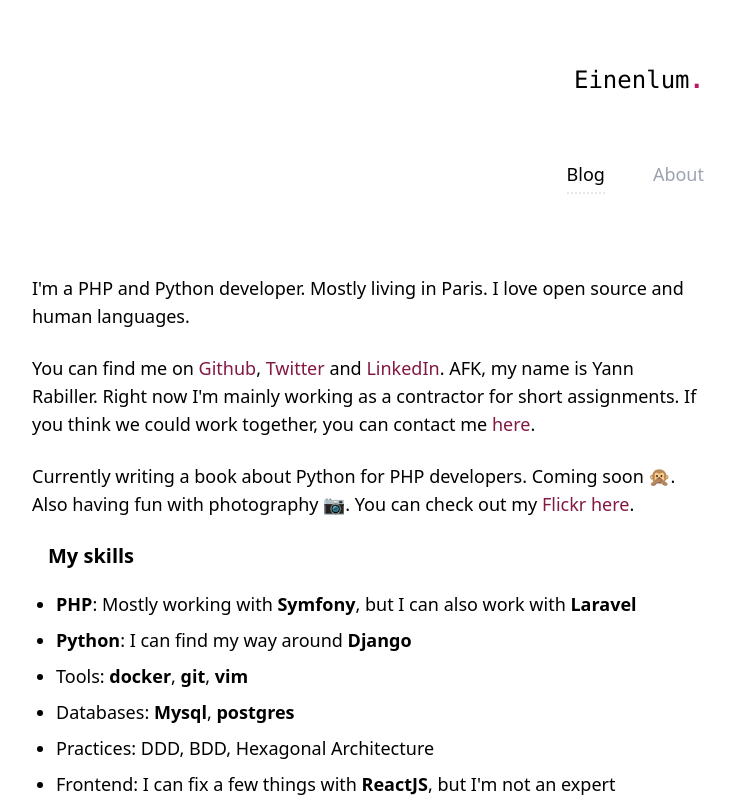
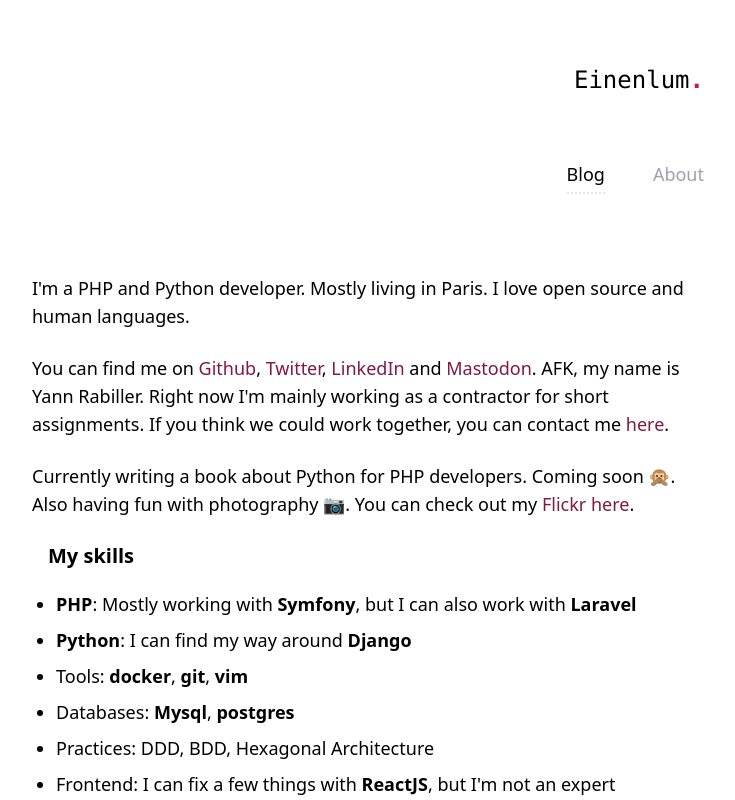
Before and after one commit to Einenlum/blog-nextjs, a Next.js app: page /about in a window 1280 px wide. Shown: the top 800 px of the page, without its empty margins (272-1007 px from the left). Built offline with nearby package versions, Linux system fonts and the light colour scheme.

Commit message:
Add mastodon account

```diff
--- a/components/a-link.tsx
+++ b/components/a-link.tsx
@@ -2,13 +2,19 @@
 
 interface Props {
     href: string,
-    children: any
+    children: any,
+    rel?: string
 }
 
-export default function ALink({href, children}: Props) {
+export default function ALink({href, rel, children}: Props) {
     return (
         <Link href={href}>
-            <a className="text-pink-900 hover:text-pink-700  dark:text-indigo-200 transition ease-in-out delay-150">{children}</a>
+            <a
+                className="text-pink-900 hover:text-pink-700  dark:text-indigo-200 transition ease-in-out delay-150"
+                rel={rel}
+            >
+                {children}
+            </a>
         </Link>
     )
 }
--- /dev/null
+++ b/components/mastodon-link.tsx
@@ -0,0 +1,7 @@
+import ALink from "./a-link"
+
+export default function MastodonLink({url, text}: {url: string, text: string}) {
+    return (
+        <ALink rel="me" href={url} >{text}</ALink>
+    )
+}
--- a/pages/about.mdx
+++ b/pages/about.mdx
@@ -1,6 +1,7 @@
 import Link from 'next/link'
 import Head from 'next/head'
 import Layout from '../components/layout'
+import MastodonLink from '../components/mastodon-link'
 import PageTitle from '../components/page-title'
 
 <Layout>
@@ -10,7 +11,7 @@
 
     I'm a PHP and Python developer. Mostly living in Paris. I love open source and human languages.
 
-    You can find me on [Github](https://github.com/Einenlum), [Twitter](https://twitter.com/Einenlum) and [LinkedIn](https://www.linkedin.com/in/yann-rabiller/). AFK, my name is Yann Rabiller. Right now I'm mainly working as a contractor for short assignments. If you think we could work together, you can contact me [here](mailto:yann.rabiller@gmail.com).
+    You can find me on [Github](https://github.com/Einenlum), [Twitter](https://twitter.com/Einenlum), [LinkedIn](https://www.linkedin.com/in/yann-rabiller/) and <MastodonLink url="https://fosstodon.org/@einenlum" text="Mastodon" />. AFK, my name is Yann Rabiller. Right now I'm mainly working as a contractor for short assignments. If you think we could work together, you can contact me [here](mailto:yann.rabiller@gmail.com).
 
     Currently writing a book about Python for PHP developers. Coming soon 🙊. Also having fun with photography 📷. You can check out my [Flickr here](https://www.flickr.com/photos/einenlum/).
 
```
